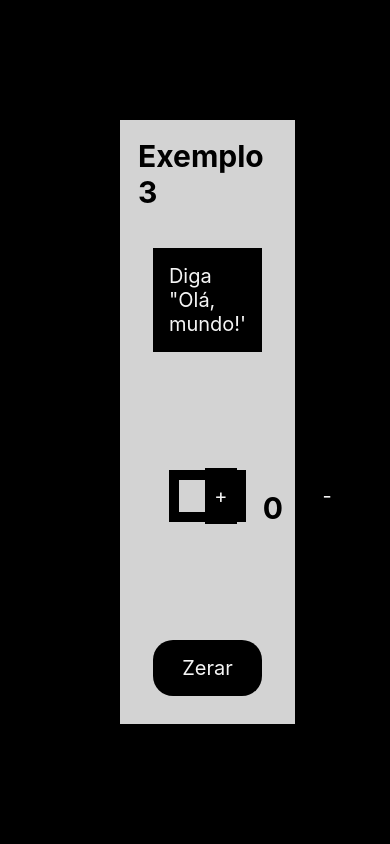
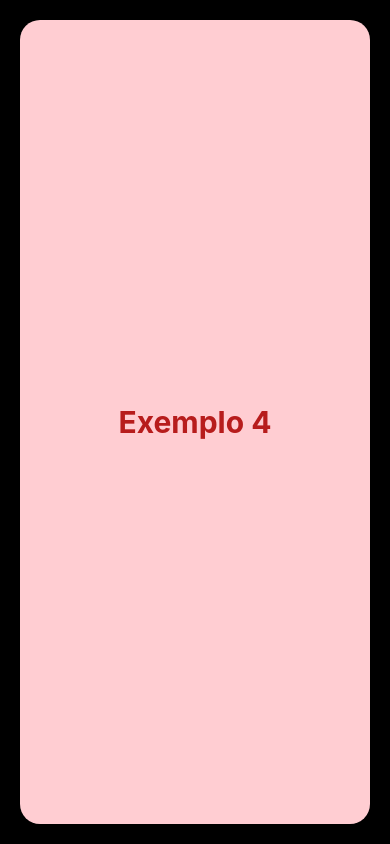
Before and after one commit to RikichiMN/aula_23_02_24, a React Native app: screen / in a window 390 px wide. Built offline with nearby package versions, Linux system fonts and the light colour scheme.

Commit message:
aula 20/03

```diff
--- a/App.js
+++ b/App.js
@@ -3,12 +3,13 @@
 
 //import Atv_1 from './src/atividade_1';
 //import Exemplo_3 from './src/ex_3';
-import Exemplo_3 from './src/Atv_3';
+//import Exemplo_3 from './src/Atv_3';
+import Exemplo4 from './src/ex_4';
 
 export default function App() {
     return (
         <View style={styles.container}>
-            <Exemplo_3 />
+            <Exemplo4/>
             <StatusBar style="auto" />
         </View>
     );
--- /dev/null
+++ b/src/ex_4/index.js
@@ -0,0 +1,10 @@
+import {View, Text} from 'react-native'
+import styles from './styles'
+
+export default function Exemplo4 () {
+    return(
+        <View  style={styles.container}>
+        <Text style={styles.titulo}>Exemplo 4</Text>
+        </View>
+    );
+}
--- /dev/null
+++ b/src/ex_4/styles.js
@@ -0,0 +1,19 @@
+import { StyleSheet } from 'react-native';
+
+const styles = StyleSheet.create({
+    container: {
+        flex: 1,
+        backgroundColor: '#ffcdd2',
+        justifyContent: 'center',
+        borderRadius: 20,
+        width: '100%',
+        alignItems: 'center',
+    },
+    titulo: {
+        fontSize: 30,
+        fontWeight: 'bold',
+        color: '#b71c1c',
+    },
+});
+
+export default styles;
```
